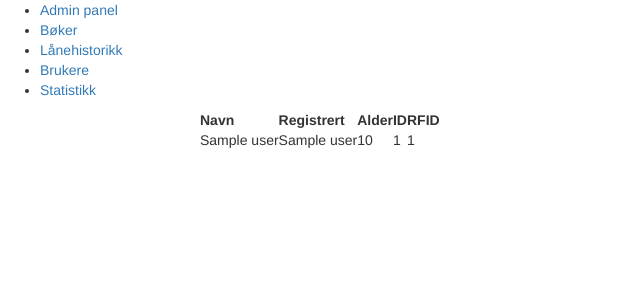
After one commit to toyenyouthlibrary/front-end, a Flask app: template src/templates/admin/users_in_database.html in a window 1280 px wide. The commit adds this page. Shown: the top 300 px of the page, without its empty margins (0-640 px from the left). Run offline with Flask 2, Linux system fonts and the light colour scheme; the template is opened without the code that fills it: most values are stand-ins (such as "Sample title", 1, 10 or a date in 2020); some libraries are stand-ins or nearby versions.

Commit message:
Added a site in admin panel which shows all the users in the database in a list

```diff
--- a/src/backend.py
+++ b/src/backend.py
@@ -11,6 +11,7 @@ actions = {
     'admin_login': 'admin/index.php',
     'admin_get_all_books': 'admin/index.php?index=books',
     'admin_get_lent_books': 'admin/index.php?index=books/stats',
+    'admin_get_all_users': 'admin/index.php?index=global/history',
 }
 
 def request(action, data):
--- a/src/frontend.py
+++ b/src/frontend.py
@@ -105,8 +105,19 @@ def admin_lent_books():
     except ConnectionError as err:
         return flask.render_template('user/error.html', error=err)
 
-    print(admin_["stats"])
-    return flask.render_template('admin/lent_books.html', stats=admin_["stats"])
+
+    return flask.render_template('admin/lent_books.html', history=admin_["history"])
+
+@app.route('/admin/users_in_database/')
+def admin_users_in_database():
+
+    try:
+        admin_ = admin.admin_get_users("109342903234")
+    except ConnectionError as err:
+        return flask.render_template('user/error.html', error=err)
+
+    print(admin_)
+    return flask.render_template('admin/users_in_database.html', users=admin_["users"])
 
 if __name__ == "__main__":
     app.run(debug=True)
--- a/src/templates/admin/base_admin.html
+++ b/src/templates/admin/base_admin.html
@@ -41,20 +41,12 @@
                     <a href="/admin/lent_books/">Lånehistorikk</a>
                 </li>
                 <li>
-                    <a href="#">Overview</a>
+                    <a href="/admin/users_in_database/">Brukere</a>
                 </li>
                 <li>
-                    <a href="#">Events</a>
+                    <a href="#">Statistikk</a>
                 </li>
-                <li>
-                    <a href="#">About</a>
-                </li>
-                <li>
-                    <a href="#">Services</a>
-                </li>
-                <li>
-                    <a href="#">Contact</a>
-                </li>
+
             </ul>
         </div>
     </div>
--- a/src/templates/admin/lent_books.html
+++ b/src/templates/admin/lent_books.html
@@ -4,7 +4,7 @@
 
 {% block content %}
 
-{% if stats %}
+{% if history %}
 <div style="width: calc(100vw - 200px);margin-left: 200px;">
     <table>
       <tr>
--- /dev/null
+++ b/src/templates/admin/users_in_database.html
@@ -0,0 +1,46 @@
+{% extends "admin/base_admin.html" %}
+{% block title %}{{"Oversikt over brukere"}}{% endblock %}
+
+
+{% block content %}
+
+{% if users %}
+<div style="width: calc(100vw - 200px);margin-left: 200px;">
+    <table>
+      <tr>
+        <th>
+          Navn
+        </th>
+        <th>
+          Registrert
+        </th>
+        <th>
+          Alder
+        </th>
+        <th>
+          ID
+        </th>
+        <th>
+         RFID
+        </th>
+      </tr>
+
+      {% for user in users %}
+
+
+       <tr style="width:100%">
+           <td> {{ user["name"] }} </td>
+           <td> {{ user["name"] }} </td>
+           <td> {{ user["age"] }} </td>
+           <td> {{ user["id"] }} </td>
+           <td> {{ user["rfid"] }} </td>
+
+
+       </tr>
+    {% endfor %}
+    </table>
+</div>
+{% endif %}
+
+
+{% endblock %}
--- a/src/user.py
+++ b/src/user.py
@@ -20,7 +20,7 @@ class User():
         parameters = dict(username=self.username, rfid=self.rfid, **self.details)
 
         response = backend.request('create_user', data=parameters)
-        object = json.loads(response.text[3:])
+        object = json.loads(response.text)
 
         if object["error"]:
             raise ConnectionError('Feil i databasen: ' + object["error"])
@@ -32,7 +32,7 @@ class User():
         parameters = dict(username=self.username)
 
         response = backend.request('delete_user', data=parameters)
-        object = json.loads(response.text[3:])
+        object = json.loads(response.text)
 
         # Parse JSON and throw an exception if the user could not be deleted
 
@@ -46,7 +46,7 @@ def read_user_from_database(username):
     parameters = dict(username=username)
 
     response = backend.request('get_user_info', data=parameters)
-    object = json.loads(response.text[3:])
+    object = json.loads(response.text)
 
     # Parse JSON and create User object, or throw an exception if the user does not exist
 
@@ -63,7 +63,7 @@ def retrive_lended_books_by_user(username):
     parameters = dict(username=username)
 
     response = backend.request('get_lended_books', data=parameters)
-    object = json.loads(response.text[3:])
+    object = json.loads(response.text)
 
     if object["error"]:
         books = []
```
Also changed, not shown: src/admin.py (+15 -3 lines).
